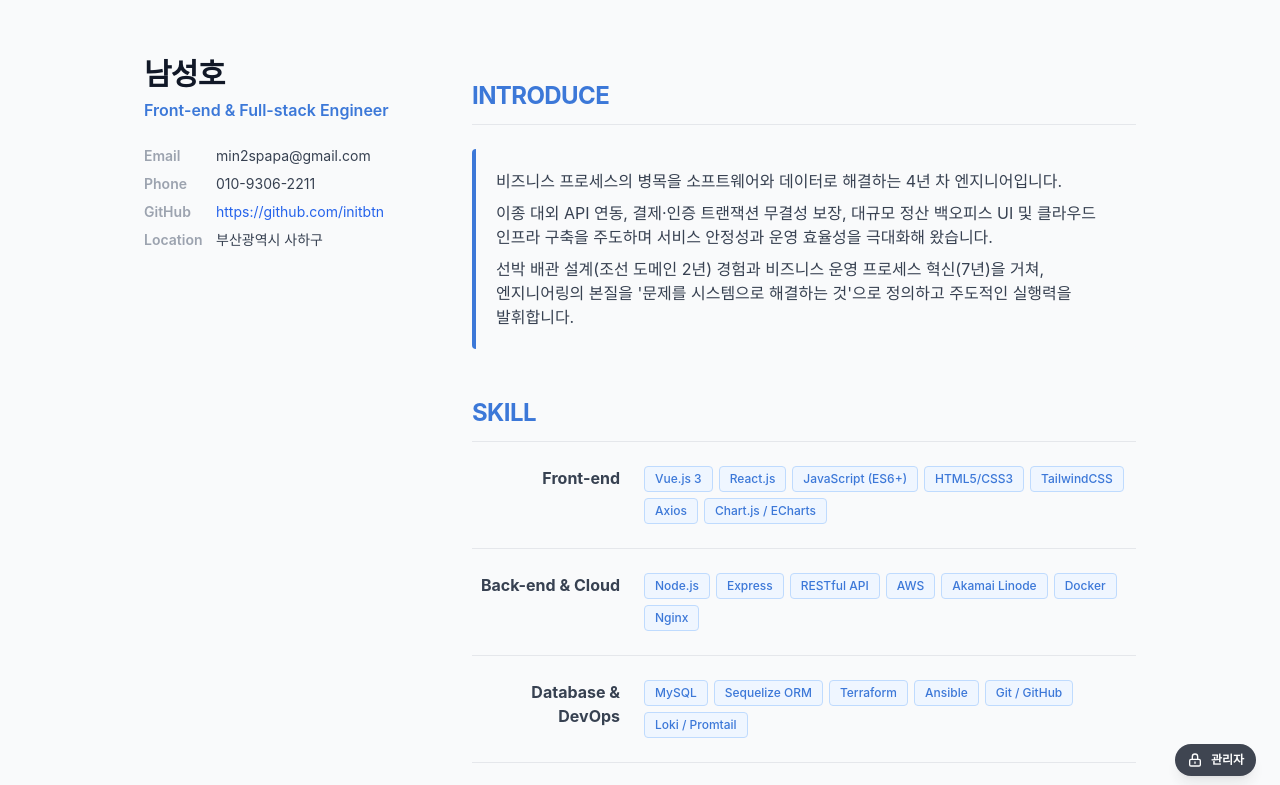
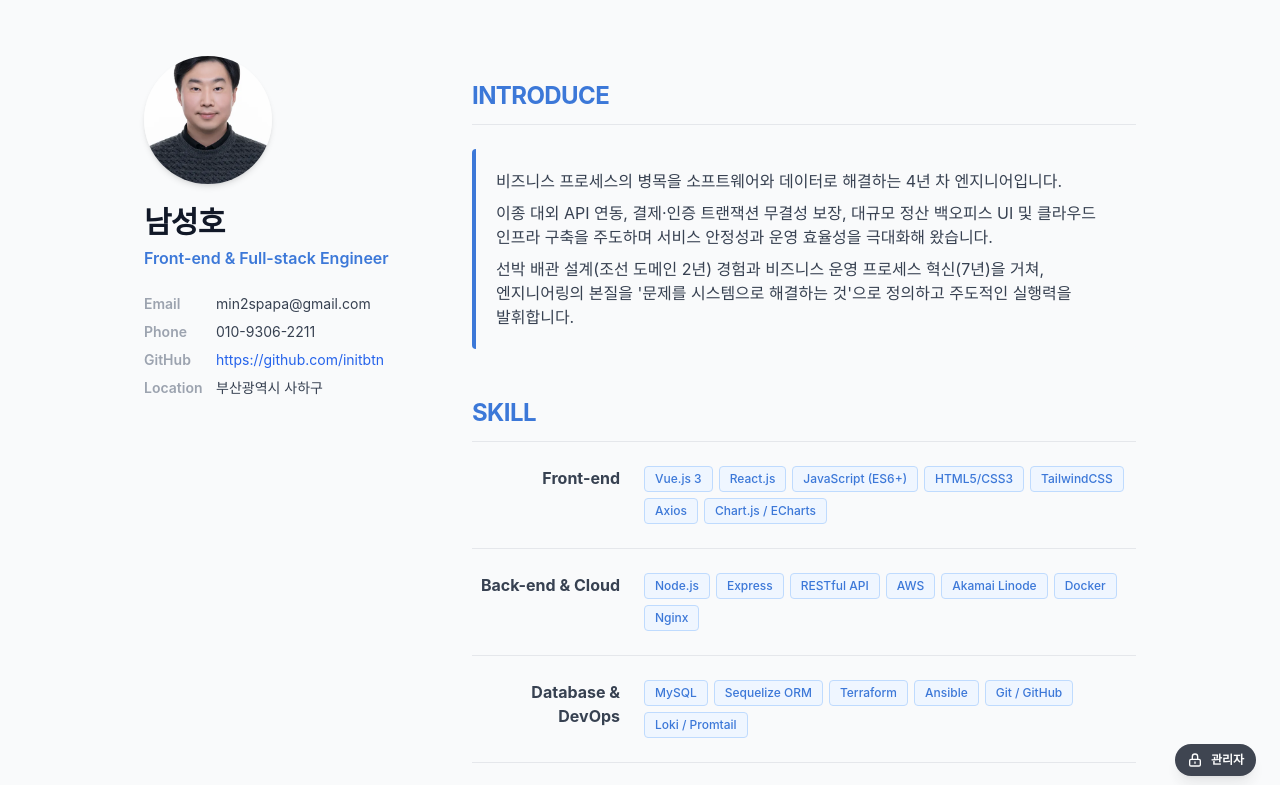
Before and after one commit to initbtn/resume-vuejs, a Vue app: page / in a window 1280 px wide. Shown: the top 785 px of the page. Built offline with nearby package versions, Linux system fonts and the light colour scheme; no server answers; the database is empty; a web font is replaced by a local one.

Commit message:
feat: 프로필 사진 추가 — WebP 최적화 (7.2MB → 17KB, 99.8% 절감)

```diff
--- a/src/components/profile/Profile.vue
+++ b/src/components/profile/Profile.vue
@@ -8,6 +8,18 @@ defineProps<{
 
 <template>
   <div class="profile-sidebar pt-6 pb-6 md:pb-0 border-b md:border-b-0 border-gray-200">
+    <!-- Profile Photo -->
+    <div class="mb-5">
+      <picture>
+        <source srcset="/profile.webp" type="image/webp" />
+        <img
+          src="/profile-opt.jpg"
+          alt="프로필 사진"
+          class="w-32 h-32 rounded-full object-cover object-top shadow-md"
+        />
+      </picture>
+    </div>
+
     <!-- Name & Position -->
     <div class="mb-6">
       <h1 class="text-3xl font-extrabold tracking-tight text-gray-900 leading-tight">{{ payload.name }}</h1>
```
Also changed, not shown: public/profile-opt.jpg (added), public/profile.webp (added).
